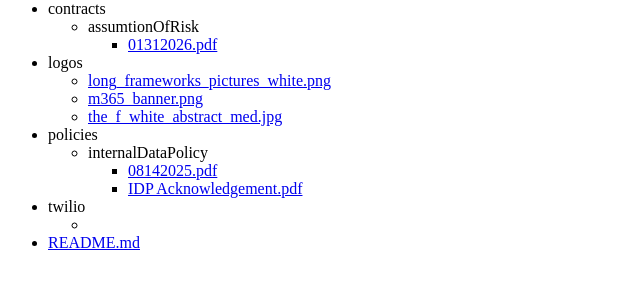
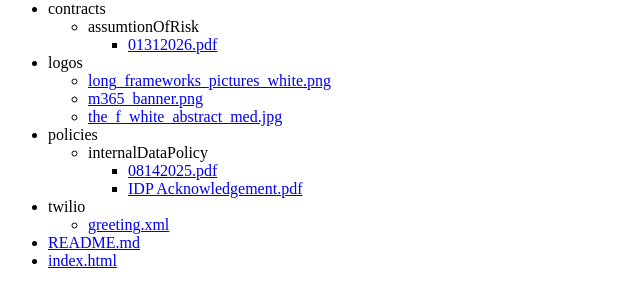
Before and after one commit to frameworks-videography/frameworks-host, a plain HTML site: page index.html in a window 1280 px wide. Shown: the part 66-370 px from the top of the page, without its empty margins (0-640 px from the left). Drawn offline with Linux system fonts and the light colour scheme.

Commit message:
Update index.html

```diff
--- a/index.html
+++ b/index.html
@@ -44,12 +44,14 @@
       <li>
         twilio
         <ul>
-          <li><a href="twilio/greeting.xml"></a></li>
+          <li><a href="twilio/greeting.xml">greeting.xml</a></li>
         </ul>
       </li>
 
       <li><a href="README.md">README.md</a></li>
 
+      <li><a href="index.html">index.html</a></li>
+
     </ul>
   </body>
 </html>
```
